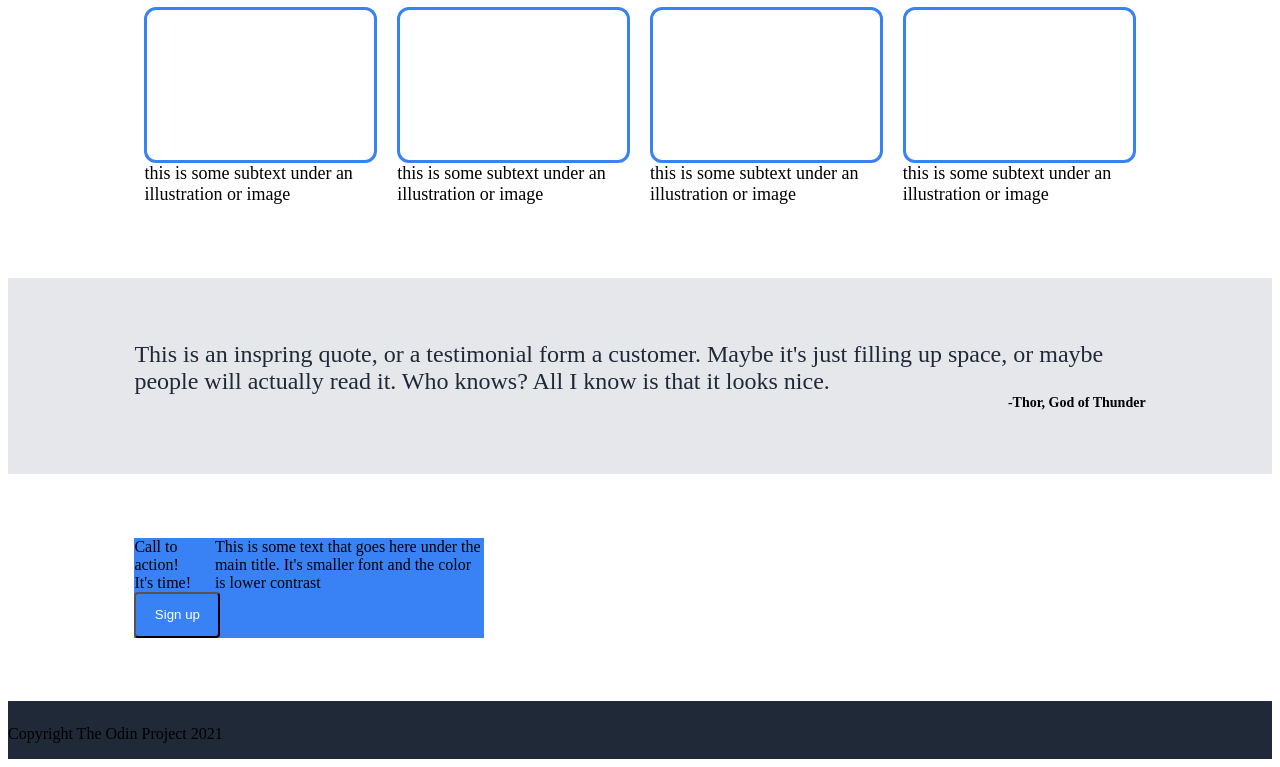
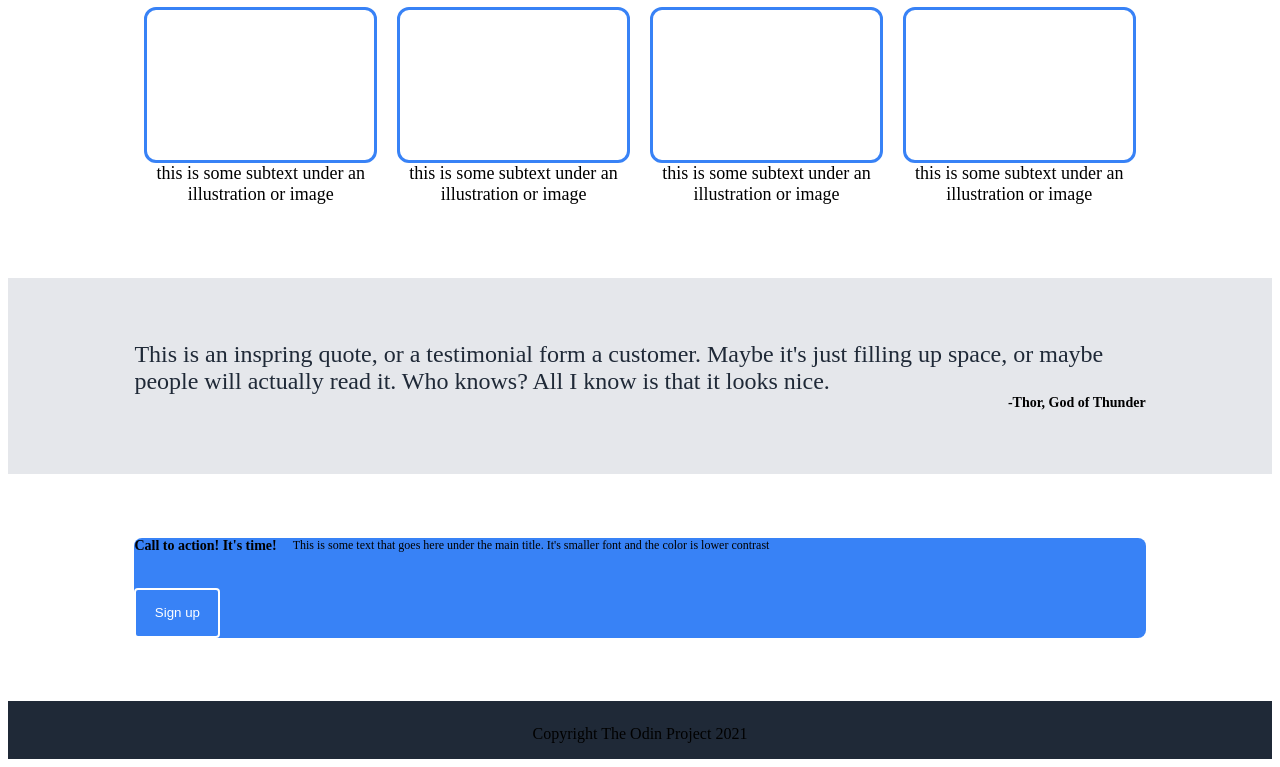
Before and after one commit to OriginalByteMe/odin-landing-page-assignment, a plain HTML site: page index.html in a window 1280 px wide. Shown: the part 549-1316 px from the top of the page. Drawn offline with Linux system fonts and the light colour scheme.

Commit message:
Attempt fix of signup box

```diff
--- a/stylesheet.css
+++ b/stylesheet.css
@@ -28,12 +28,12 @@ footer{
     width: 100%;
     padding: 0;
     padding-top: 8px;
-    /* position: fixed;
-    bottom:0; */
+    text-align: center;
     margin-top:auto;
 }
 .container.info-section, .container.signup-section{
     background-color: #FFFFFF;
+    justify-content: center;
 }
 .container.quote-section{
     background-color: #E5E7EB;
@@ -49,6 +49,16 @@ footer{
     font-size: 36px;
     font-weight: bold;
     color: #1F2937;
+}
+
+#signup-header{
+    font-size: 14px;
+    font-weight: bold;
+}
+
+#signup-text{
+    font-size: 12px;
+
 }
 
 #info-images-container{
@@ -71,7 +81,7 @@ a{
 #hero-header{
     margin-bottom: 0px;
     padding: 0;
-    font-size: 48px;
+    font-size: 24px;
     font-weight: bold;
     color: #F9FAF8;
 }
@@ -97,6 +107,7 @@ a{
 
 .image-placeholder-text{
     font-size: 18px;
+    text-align: center;
 }
 
 
@@ -140,6 +151,8 @@ button{
     color:#FFFFFF;
     border-radius: 4px;
     padding: 4px;
+    outline: inherit;
+    border: none;
 }
 
 #hero-image{
@@ -172,13 +185,21 @@ button{
     flex-direction: column;
     justify-content: center;
     height: 100px;
-    width: 350px;
+    width: 100%;
     background-color: #3882F6;
+    border-radius: 8px;
+}
+
+.signup-box button{
+    border-color: #FFFFFF;
+    color:#FFFFFF;
+    padding: 0;
+    border-width:2px;
+    border-style: solid;
 }
 
 .signup-box.left-items, .signup-box.right-items{
-    flex-direction: row;
-    justify-content: space-around;
-    align-items: center;
-
+    flex-direction: column;
+    flex:1;
+    gap:16px;
 }
```
Also changed, not shown: index.html (+0 -3 lines).
